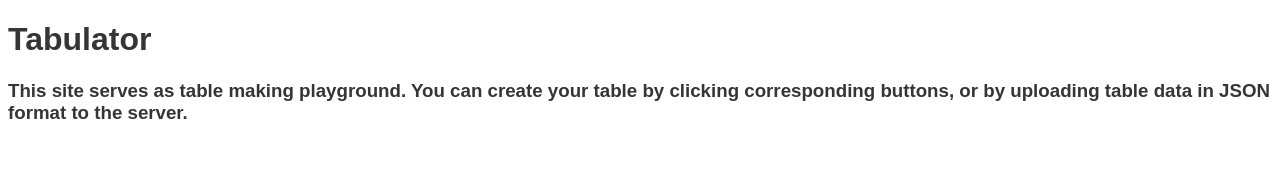
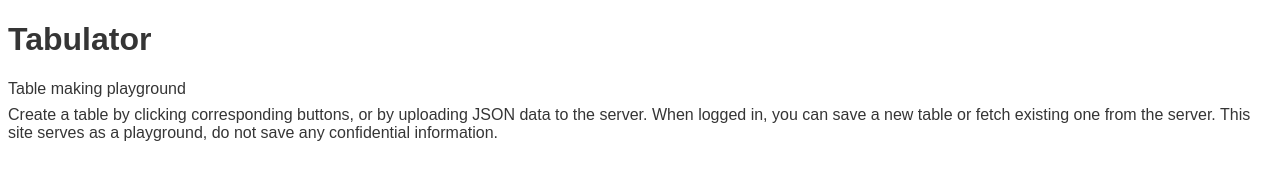
Before and after one commit to alexterliuk/sports-rec, a website: page public/index.html in a window 1280 px wide. Drawn offline with Linux system fonts and the light colour scheme.

Commit message:
feat: add header style and description

```diff
--- a/public/index.html
+++ b/public/index.html
@@ -7,17 +7,26 @@
   <meta name="description" content="Table making playground.">
   <meta name="viewport" content="width=device-width, initial-scale=1">
   <link rel="icon" href="img/biceps.png">
+  <link rel="stylesheet" href="css/index.css">
+  <link rel="stylesheet" href="css/header.css">
   <link rel="stylesheet" href="css/main.css">
   <link rel="stylesheet" href="css/table.css">
 </head>
 
 <body>
   <header>
-    <h1>Tabulator</h1>
-    <h3>This site serves as table making playground. You can create your table by clicking corresponding buttons, or by uploading table data in JSON format to the server.</h3>
+    <div class="title-block">
+      <h1>Tabulator</h1>
+      <p id="subtitle">Table making playground</p>
+    </div>
   </header>
-  <main role="main"></main>
+
+  <main role="main">
+    <div class="description">Create a table by clicking corresponding buttons, or by uploading JSON data to the server. When logged in, you can save a new table or fetch existing one from the server. This site serves as a playground, do not save any confidential information.</div>
+  </main>
+
   <footer></footer>
+
   <script defer src="js/table/main.js"></script>
   <script src="js/table/build-table.js"></script>
   <script src="js/table/sort-highlight-column.js"></script>
```
